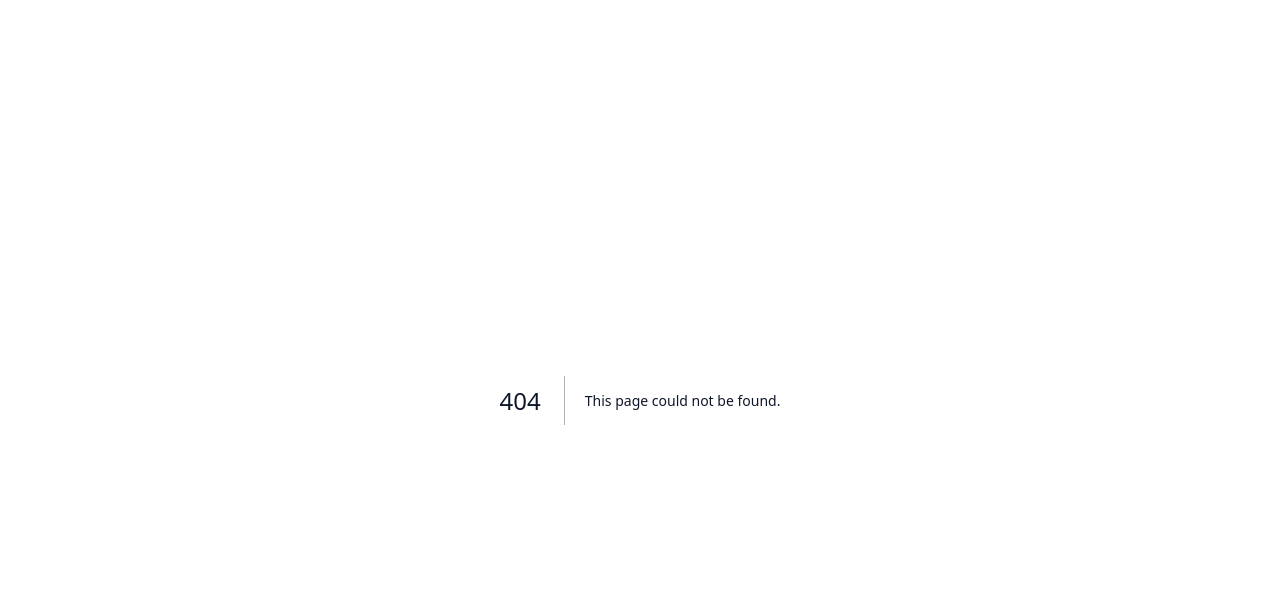
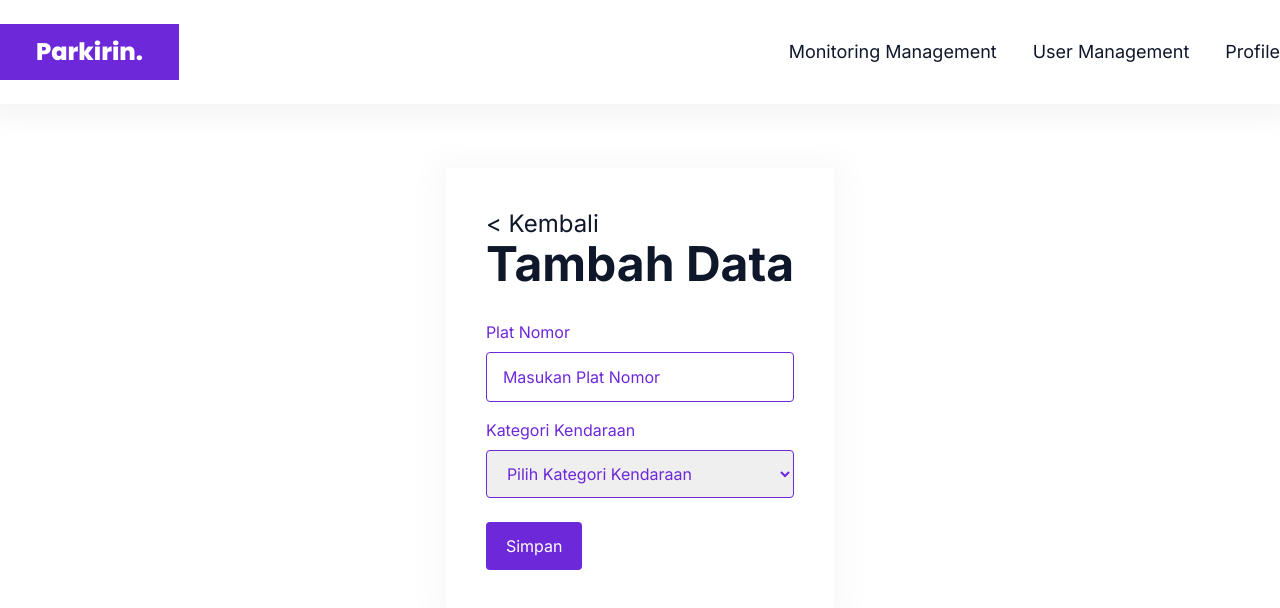
Before and after one commit to rafiudd/billiard-indonesia, a Next.js app: page /tambah-kendaraan in a window 1280 px wide. Before the commit this address had no page. Shown: the top 608 px of the page. Built offline with nearby package versions, Linux system fonts and the light colour scheme.

Commit message:
Create UI add vehicle form

```diff
--- a/src/app/(dashboard)/page.js
+++ b/src/app/(dashboard)/page.js
@@ -1,6 +1,7 @@
 import Button from '@/components/Button'
 import Input from '@/components/Input'
 import Image from 'next/image'
+import Link from 'next/link'
 // import prisma from '@/lib/prisma'
 
 const statistics = [
@@ -102,7 +103,9 @@ export default async function MonitoringManagement() {
             </p>
           </div>
           <div className='flex gap-3'>
-            <Button>Tambah Data</Button>
+            <Link href="/tambah-kendaraan">
+              <Button>Tambah Data</Button>
+            </Link>
             <Input className="w-96" placeholder="Cari Berdasar ID Parkir / Plat Nomor" />
           </div>
         </div>
--- /dev/null
+++ b/src/app/(dashboard)/tambah-kendaraan/form.js
@@ -0,0 +1,56 @@
+'use client'
+
+import Input from "@/components/Input";
+import Button from "@/components/Button";
+import Select from "@/components/Select";
+
+const categoryOptions = [
+  { name: 'Mobil', value: 'car' },
+  { name: 'Motor', value: 'motorcycle' },
+  { name: 'Truk', value: 'truck' },
+  { name: 'Bus', value: 'bus' },
+]
+
+export default function FormAddVehicle() {
+  const onSubmit = (event) => {
+    event.preventDefault()
+
+    const data = {
+      number_plate: event?.target?.number_plate?.value,
+      category: event?.target?.category?.value,
+    }
+
+    alert(`plat nomor: ${data.number_plate}, kategori kendaraan: ${data.category}`)
+  }
+
+  return (
+    <form onSubmit={onSubmit}>
+      <div className="mb-6">
+        <div className="flex flex-col gap-2 my-4">
+          <label htmlFor="number_plate" className="text-violet-700">
+            Plat Nomor
+          </label>
+          <Input
+            name="number_plate"
+            placeholder="Masukan Plat Nomor"
+            required
+          />
+        </div>
+        <div className="flex flex-col gap-2">
+          <label htmlFor="category" className="text-violet-700">
+            Kategori Kendaraan
+          </label>
+          <Select
+            name="category"
+            options={categoryOptions}
+            placeholder="Pilih Kategori Kendaraan"
+            required
+          />
+        </div>
+      </div>
+      <Button type="submit">
+        Simpan
+      </Button>
+    </form>
+  )
+}
--- /dev/null
+++ b/src/app/(dashboard)/tambah-kendaraan/page.js
@@ -0,0 +1,18 @@
+import Form from "./form";
+import Link from "next/link";
+
+export default function AddVehicle() {
+  return (
+    <main className="container mx-auto">
+      <div className="p-10 shadow-[0px_2px_30px_10px_rgba(0,0,0,0.03)] w-fit mx-auto">
+        <Link href="/" className="mt-3 text-2xl">
+          {'< Kembali'}
+        </Link>
+        <h1 className="text-5xl font-bold mb-8">
+          Tambah Data
+        </h1>
+        <Form />
+      </div>
+    </main>
+  )
+}
--- /dev/null
+++ b/src/components/Select/index.js
@@ -0,0 +1,14 @@
+export default function Select({ options, placeholder, ...props }) {
+  return (
+    <select defaultValue="" className="border px-4 py-3 text-base text-violet-700 border-violet-700 rounded placeholder:text-base placeholder:text-violet-700 focus:outline-none focus:ring focus:ring-violet-300" {...props}>
+      {!!placeholder && (
+        <option value="" disabled>{placeholder}</option>
+      )}
+      {options.map((opt, idx) => (
+        <option key={idx} value={opt.value}>
+          {opt?.name || opt.value}
+        </option>
+      ))}
+    </select>
+  )
+}
```
Also changed, not shown: 1 other file (tests, documents, lock files or other folders).
